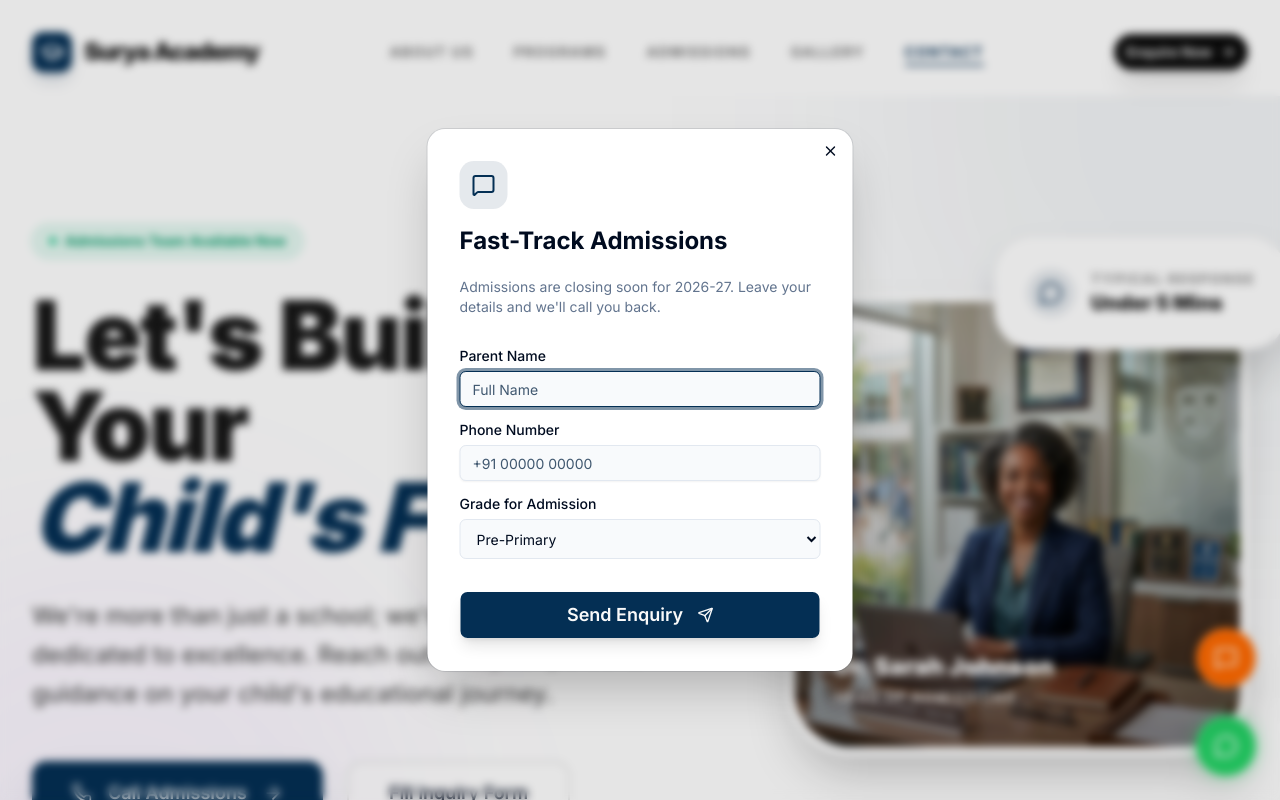
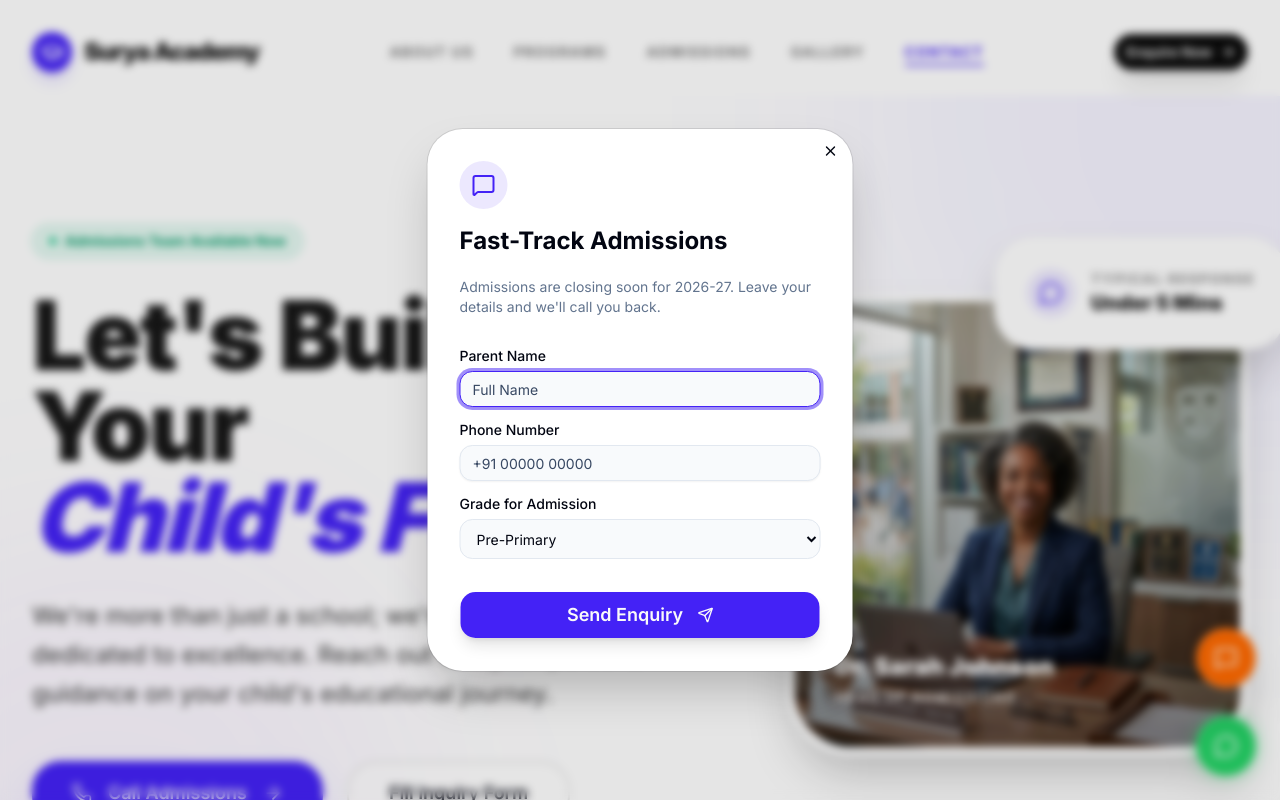
Before and after one commit to thenaikoti/schooldemo, a Next.js app: page /contact in a window 1280 px wide. Shown: the top 800 px of the page. Built offline with nearby package versions, Linux system fonts and the light colour scheme.

Commit message:
Eliminate hardcoded blues and implement high-contrast Premium Indigo palette.

```diff
--- a/src/app/globals.css
+++ b/src/app/globals.css
@@ -62,71 +62,71 @@
 
 :root {
   --background: oklch(0.99 0.01 240);
-  --foreground: oklch(0.15 0.05 250);
+  --foreground: oklch(0.12 0.03 260);
   --card: oklch(1 0 0);
-  --card-foreground: oklch(0.15 0.05 250);
+  --card-foreground: oklch(0.12 0.03 260);
   --popover: oklch(1 0 0);
-  --popover-foreground: oklch(0.15 0.05 250);
-  --primary: oklch(0.3 0.08 250);
+  --popover-foreground: oklch(0.12 0.03 260);
+  --primary: oklch(0.48 0.28 275);
   --primary-foreground: oklch(0.985 0 0);
-  --secondary: oklch(0.92 0.02 240);
-  --secondary-foreground: oklch(0.2 0.05 250);
+  --secondary: oklch(0.94 0.02 240);
+  --secondary-foreground: oklch(0.2 0.05 260);
   --muted: oklch(0.96 0.01 240);
-  --muted-foreground: oklch(0.45 0.05 250);
-  --accent: oklch(0.45 0.15 260);
+  --muted-foreground: oklch(0.4 0.05 260);
+  --accent: oklch(0.48 0.28 275);
   --accent-foreground: oklch(1 0 0);
   --destructive: oklch(0.577 0.245 27.325);
   --border: oklch(0.9 0.02 240);
   --input: oklch(0.9 0.02 240);
-  --ring: oklch(0.3 0.08 250);
-  --chart-1: oklch(0.3 0.08 250);
-  --chart-2: oklch(0.45 0.15 260);
+  --ring: oklch(0.48 0.28 275);
+  --chart-1: oklch(0.48 0.28 275);
+  --chart-2: oklch(0.4 0.15 270);
   --chart-3: oklch(0.439 0 0);
   --chart-4: oklch(0.371 0 0);
   --chart-5: oklch(0.269 0 0);
-  --radius: 0.5rem;
+  --radius: 1rem;
   --sidebar: oklch(0.985 0 0);
-  --sidebar-foreground: oklch(0.15 0.05 250);
-  --sidebar-primary: oklch(0.3 0.08 250);
+  --sidebar-foreground: oklch(0.15 0.05 260);
+  --sidebar-primary: oklch(0.48 0.28 275);
   --sidebar-primary-foreground: oklch(0.985 0 0);
-  --sidebar-accent: oklch(0.92 0.02 240);
-  --sidebar-accent-foreground: oklch(0.3 0.08 250);
+  --sidebar-accent: oklch(0.94 0.02 240);
+  --sidebar-accent-foreground: oklch(0.48 0.28 275);
   --sidebar-border: oklch(0.9 0.02 240);
-  --sidebar-ring: oklch(0.3 0.08 250);
+  --sidebar-ring: oklch(0.48 0.28 275);
 }
 
 .dark {
-  --background: oklch(0.15 0.05 250);
+  --background: oklch(0.1 0.02 260);
   --foreground: oklch(0.985 0 0);
-  --card: oklch(0.18 0.05 250);
+  --card: oklch(0.14 0.03 260);
   --card-foreground: oklch(0.985 0 0);
-  --popover: oklch(0.18 0.05 250);
+  --popover: oklch(0.14 0.03 260);
   --popover-foreground: oklch(0.985 0 0);
-  --primary: oklch(0.85 0.05 250);
-  --primary-foreground: oklch(0.15 0.05 250);
-  --secondary: oklch(0.25 0.05 250);
+  --primary: oklch(0.72 0.18 275);
+  --primary-foreground: oklch(0.1 0.02 260);
+  --secondary: oklch(0.2 0.04 260);
   --secondary-foreground: oklch(0.985 0 0);
-  --muted: oklch(0.25 0.05 250);
-  --muted-foreground: oklch(0.7 0.02 250);
-  --accent: oklch(0.45 0.15 260);
+  --muted: oklch(0.2 0.04 260);
+  --muted-foreground: oklch(0.75 0.02 260);
+  --accent: oklch(0.72 0.18 275);
   --accent-foreground: oklch(0.985 0 0);
   --destructive: oklch(0.704 0.191 22.216);
-  --border: oklch(1 0 0 / 10%);
-  --input: oklch(1 0 0 / 15%);
-  --ring: oklch(0.7 0.02 250);
-  --chart-1: oklch(0.85 0.05 250);
-  --chart-2: oklch(0.7 0.02 250);
+  --border: oklch(1 0 0 / 8%);
+  --input: oklch(1 0 0 / 12%);
+  --ring: oklch(0.72 0.18 275);
+  --chart-1: oklch(0.72 0.18 275);
+  --chart-2: oklch(0.6 0.15 270);
   --chart-3: oklch(0.439 0 0);
   --chart-4: oklch(0.371 0 0);
   --chart-5: oklch(0.269 0 0);
-  --sidebar: oklch(0.18 0.05 250);
+  --sidebar: oklch(0.14 0.03 260);
   --sidebar-foreground: oklch(0.985 0 0);
-  --sidebar-primary: oklch(0.488 0.243 264.376);
-  --sidebar-primary-foreground: oklch(0.985 0 0);
-  --sidebar-accent: oklch(0.25 0.05 250);
+  --sidebar-primary: oklch(0.72 0.18 275);
+  --sidebar-primary-foreground: oklch(0.1 0.02 260);
+  --sidebar-accent: oklch(0.2 0.04 260);
   --sidebar-accent-foreground: oklch(0.985 0 0);
-  --sidebar-border: oklch(1 0 0 / 10%);
-  --sidebar-ring: oklch(0.7 0.02 250);
+  --sidebar-border: oklch(1 0 0 / 8%);
+  --sidebar-ring: oklch(0.72 0.18 275);
 }
 
 @layer base {
```
